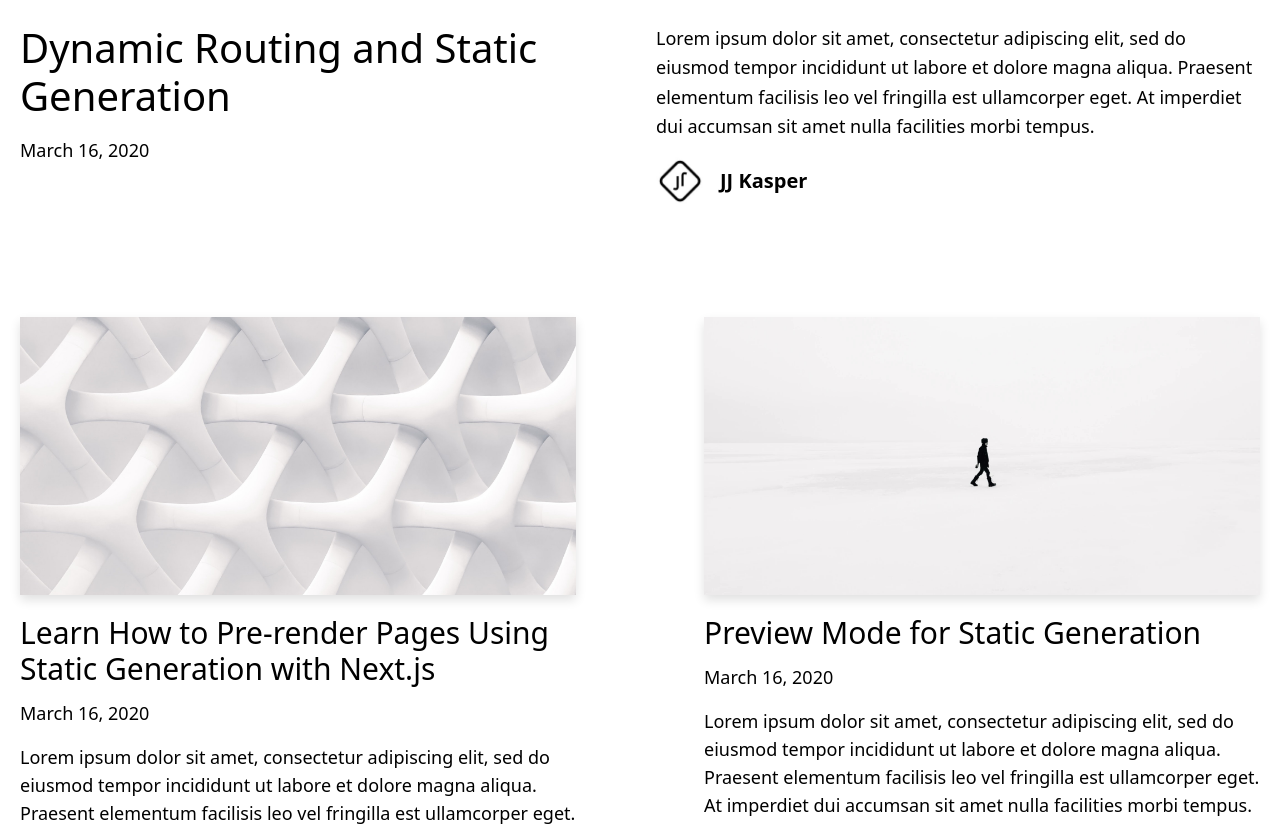
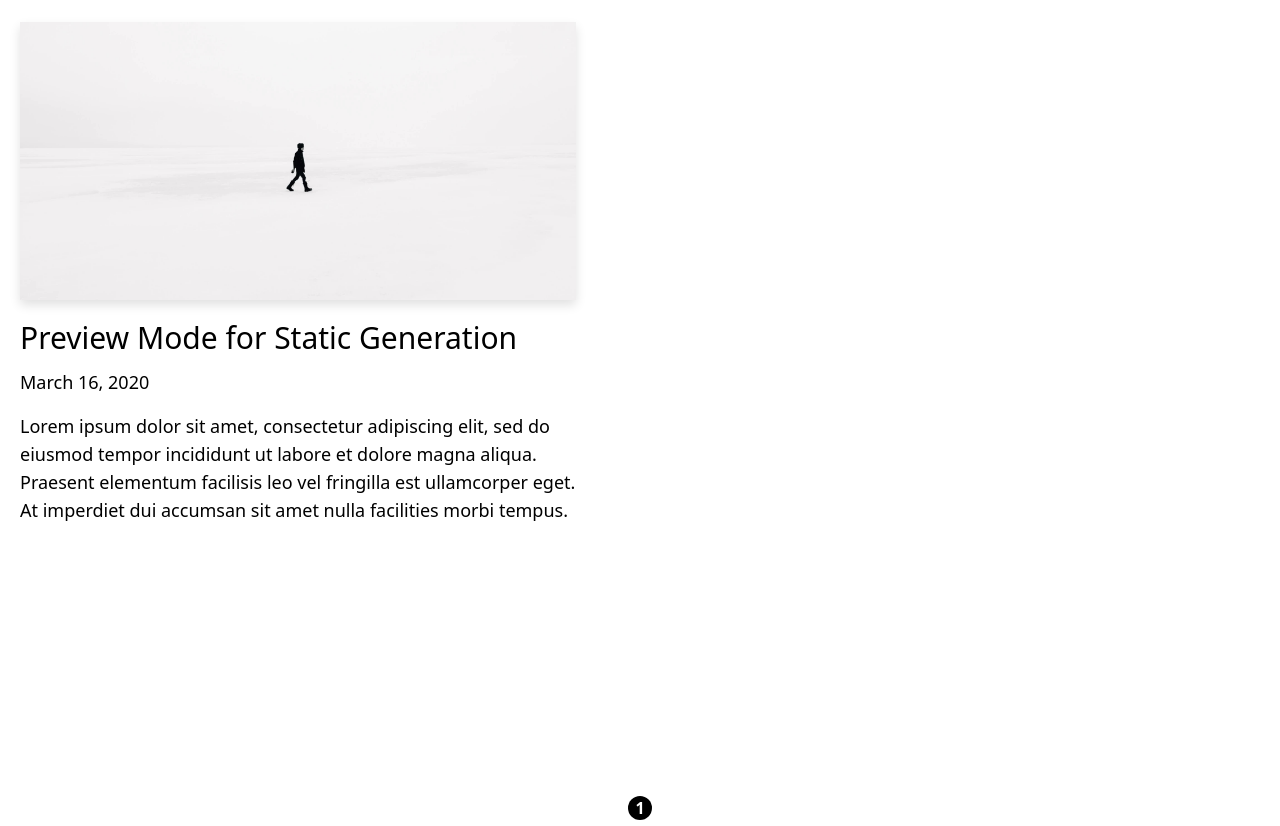
Before and after one commit to jijihuny/blog, a Next.js app: page / in a window 1280 px wide. Shown: the part 820-1646 px from the top of the page. Built offline with nearby package versions, Linux system fonts and the light colour scheme.

Commit message:
[chore] css, html 수정

```diff
--- a/components/post-body.tsx
+++ b/components/post-body.tsx
@@ -6,7 +6,7 @@
 
 function PostBody({ content }: Props) {
   return (
-    <div className="max-w-2xl mx-auto">
+    <div className="max-w-3xl mx-auto">
       <div
         className={markdownStyles.markdown}
         dangerouslySetInnerHTML={{ __html: content }}
--- a/pages/index.tsx
+++ b/pages/index.tsx
@@ -1,7 +1,6 @@
 import Head from 'next/head';
 import Container from '../components/container';
 import MoreStories from '../components/more-stories';
-import HeroPost from '../components/hero-post';
 import Layout from '../components/layout';
 import { getAllPosts } from '../lib/api';
 import Post from '../interfaces/post';
@@ -11,15 +10,14 @@
 };
 
 export default function Index({ allPosts }: Props) {
-  const heroPost = allPosts[0];
-  const morePosts = allPosts.slice(1);
+  const morePosts = allPosts;
   return (
     <Layout>
       <Head>
         <title>어디로 나아갈 것인가</title>
       </Head>
       <Container>
-        {/* <NavigationBar menuList={['안녕', '굳']} /> */}
+        {/* <NavigationBar menuList={['안녕', '굳']} />
         {heroPost && (
         <HeroPost
           title={heroPost.title}
@@ -29,7 +27,7 @@
           slug={heroPost.slug}
           excerpt={heroPost.excerpt}
         />
-        )}
+        )} */}
         {morePosts.length > 0 && <MoreStories posts={morePosts} />}
       </Container>
     </Layout>
```
